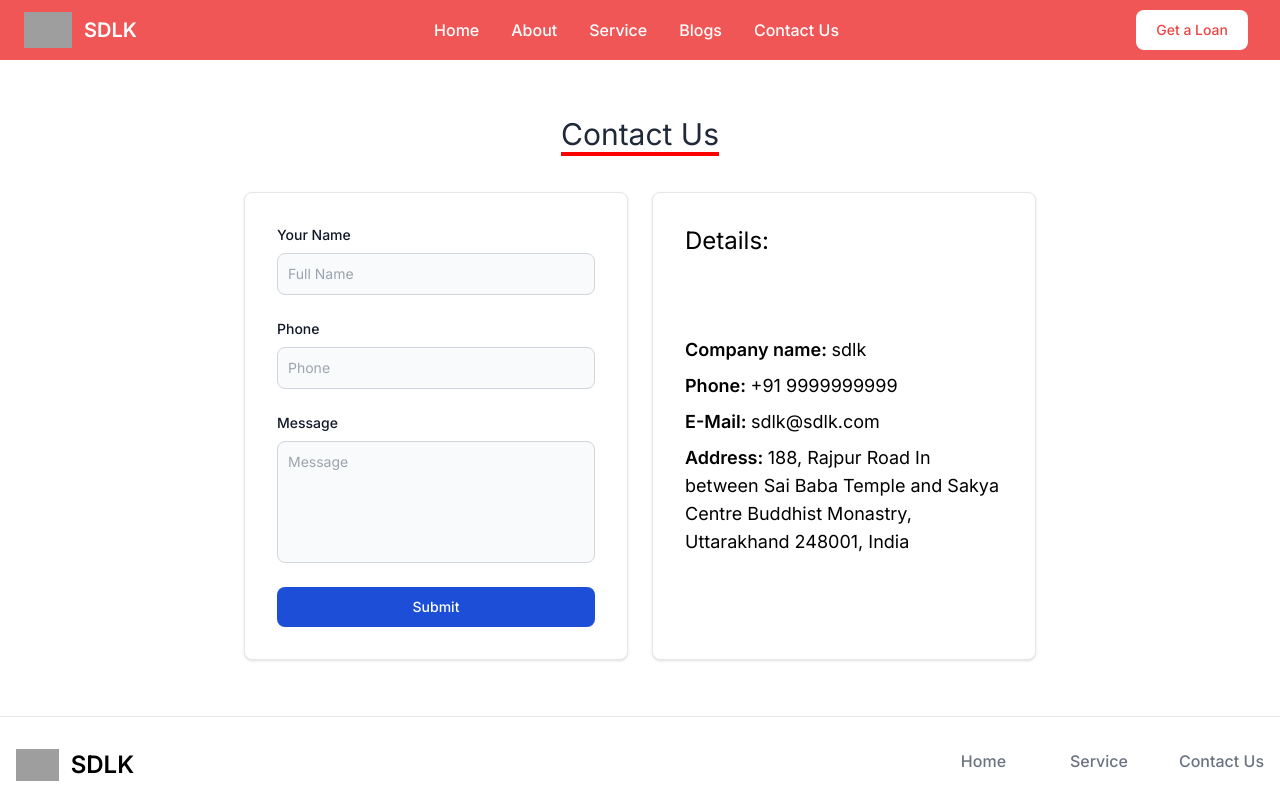
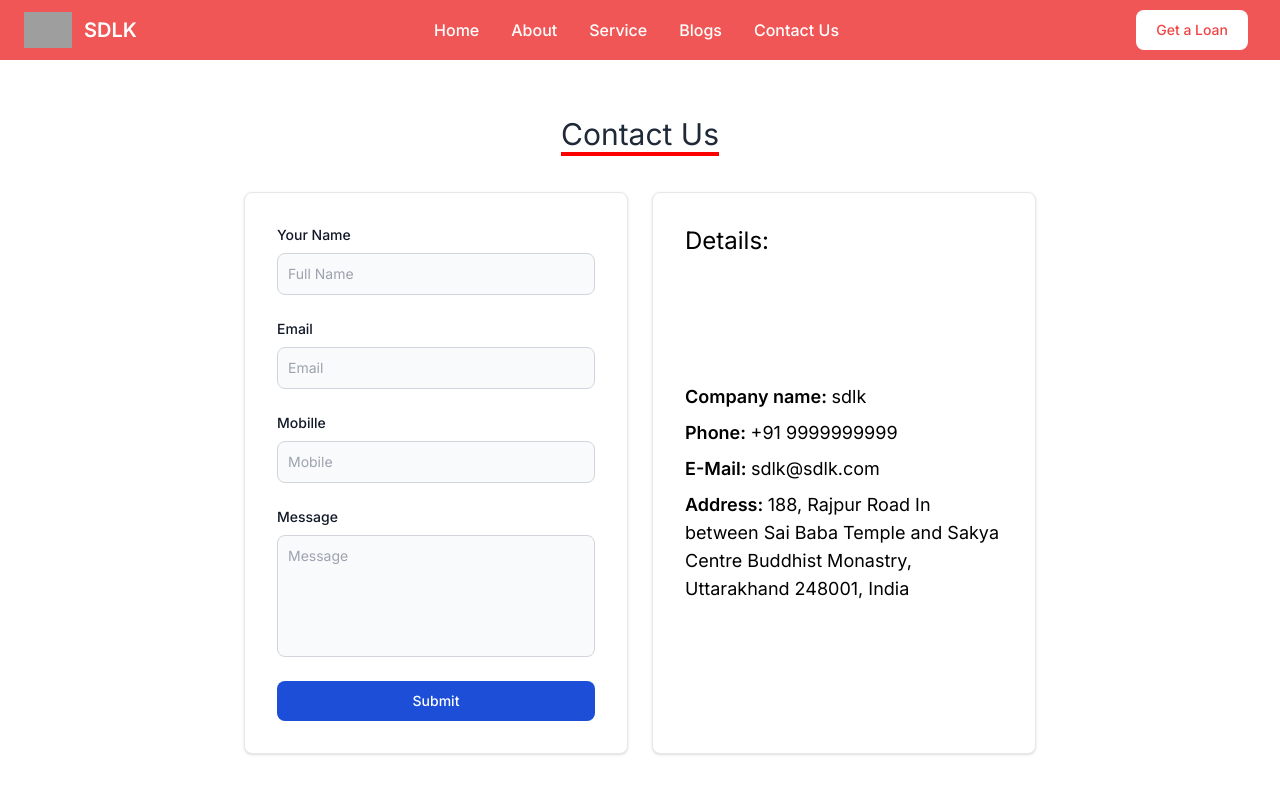
Before and after one commit to abhishek-pearl/vipin-mern, a Next.js app: page /contactus in a window 1280 px wide. Shown: the top 793 px of the page. Built offline with nearby package versions, Linux system fonts and the light colour scheme; grey boxes are pictures that could not be loaded.

Commit message:
fixed contact api

```diff
--- a/src/app/contactus/page.js
+++ b/src/app/contactus/page.js
@@ -1,77 +1,147 @@
-import React from "react";
+"use client";
 
-const page = () => {
-  // /contact
+import axios from "axios";
+import React, { useState } from "react";
+import { useForm } from "react-hook-form";
+import { toast } from "sonner";
+
+const Page = () => {
+  const [loading, setLoading] = useState(false);
+  const {
+    register,
+    handleSubmit,
+    formState: { errors },
+  } = useForm();
+
+  const onSubmit = async (data) => {
+    setLoading(true);
+    try {
+      const response = await axios.post(
+        `${process.env.NEXT_PUBLIC_API_URL}/contact`,
+        data
+      );
+      setLoading(false);
+      toast.success("Sumbitted...");
+      console.log(response);
+    } catch (error) {
+      setLoading(false);
+      console.log(error);
+      toast.error("Server is Busy...");
+      setLoading(false);
+    }
+  };
 
   return (
-    <>
     <section className="py-14 px-20 flex flex-col space-y-10">
       <div className="w-full text-center flex justify-center">
-          <h1 className="text-3xl w-fit text-gray-800  shadow-[0_4px#ff0000]">
+        <h1 className="text-3xl w-fit text-gray-800 shadow-[0_4px#ff0000]">
           Contact Us
         </h1>
       </div>
       <div className="flex flex-row gap-6 flex-wrap justify-center">
-          <div class="w-full max-w-sm p-4 bg-white border border-gray-200 rounded-lg shadow sm:p-6 md:p-8 ">
-            <form class="space-y-6" action="#">
+        <div className="w-full max-w-sm p-4 bg-white border border-gray-200 rounded-lg shadow sm:p-6 md:p-8">
+          <form onSubmit={handleSubmit(onSubmit)} className="space-y-6">
             <div>
               <label
-                  for="email"
-                  class="block mb-2 text-sm font-medium text-gray-900 "
+                htmlFor="name"
+                className="block mb-2 text-sm font-medium text-gray-900"
               >
                 Your Name
               </label>
               <input
                 type="text"
-                  name="name"
+                {...register("name", { required: "Name is required" })}
                 id="name"
-                  class="bg-gray-50 border border-gray-300 text-gray-900 text-sm rounded-lg focus:ring-blue-500 focus:border-blue-500 block w-full p-2.5"
+                className="bg-gray-50 border border-gray-300 text-gray-900 text-sm rounded-lg focus:ring-blue-500 focus:border-blue-500 block w-full p-2.5"
                 placeholder="Full Name"
-                  required
               />
+              {errors.name && (
+                <p className="text-red-500 text-sm mt-1">
+                  {errors.name.message}
+                </p>
+              )}
             </div>
             <div>
               <label
-                  for="email"
-                  class="block mb-2 text-sm font-medium text-gray-900 dark:text-white"
+                htmlFor="email"
+                className="block mb-2 text-sm font-medium text-gray-900"
               >
-                  Phone
+                Email
               </label>
               <input
                 type="text"
-                  name="phone"
-                  id="phone"
-                  class="bg-gray-50 border border-gray-300 text-gray-900 text-sm rounded-lg focus:ring-blue-500 focus:border-blue-500 block w-full p-2.5"
-                  placeholder="Phone"
-                  required
+                {...register("email", { required: "Email is required" })}
+                id="email"
+                className="bg-gray-50 border border-gray-300 text-gray-900 text-sm rounded-lg focus:ring-blue-500 focus:border-blue-500 block w-full p-2.5"
+                placeholder="Email"
               />
+              {errors.eamil && (
+                <p className="text-red-500 text-sm mt-1">
+                  {errors.email.message}
+                </p>
+              )}
             </div>
             <div>
               <label
-                  for="email"
-                  class="block mb-2 text-sm font-medium text-gray-900 dark:text-white"
+                htmlFor="mobile"
+                className="block mb-2 text-sm font-medium text-gray-900"
+              >
+                Mobille
+              </label>
+              <input
+                type="text"
+                {...register("mobile", {
+                  required: "Mobile number is required",
+                })}
+                id="mobile"
+                className="bg-gray-50 border border-gray-300 text-gray-900 text-sm rounded-lg focus:ring-blue-500 focus:border-blue-500 block w-full p-2.5"
+                placeholder="Mobile"
+              />
+              {errors.mobile && (
+                <p className="text-red-500 text-sm mt-1">
+                  {errors.mobile.message}
+                </p>
+              )}
+            </div>
+            <div>
+              <label
+                htmlFor="message"
+                className="block mb-2 text-sm font-medium text-gray-900"
               >
                 Message
               </label>
               <textarea
-                  type="text"
-                  name="name"
-                  id="name"
+                {...register("message", { required: "Message is required" })}
+                id="message"
                 rows={5}
-                  class="bg-gray-50 border border-gray-300 text-gray-900 text-sm rounded-lg focus:ring-blue-500 focus:border-blue-500 block w-full p-2.5 resize-none"
+                className="bg-gray-50 border border-gray-300 text-gray-900 text-sm rounded-lg focus:ring-blue-500 focus:border-blue-500 block w-full p-2.5 resize-none"
                 placeholder="Message"
-                  required
               />
+              {errors.message && (
+                <p className="text-red-500 text-sm mt-1">
+                  {errors.message.message}
+                </p>
+              )}
             </div>
+            {loading ? (
+              <button
+                disabled={loading}
+                type="button"
+                className="w-full text-white bg-blue-700 hover:bg-blue-800 focus:ring-4 focus:outline-none focus:ring-blue-300 font-medium rounded-lg text-sm px-5 py-2.5 text-center"
+              >
+                Loading...
+              </button>
+            ) : (
               <button
                 type="submit"
-                class="w-full text-white bg-blue-700 hover:bg-blue-800 focus:ring-4 focus:outline-none focus:ring-blue-300 font-medium rounded-lg text-sm px-5 py-2.5 text-center "
+                className="w-full text-white bg-blue-700 hover:bg-blue-800 focus:ring-4 focus:outline-none focus:ring-blue-300 font-medium rounded-lg text-sm px-5 py-2.5 text-center"
               >
                 Submit
               </button>
+            )}
           </form>
         </div>
-          <div class="w-full max-w-sm p-4 bg-white border border-gray-200 rounded-lg shadow sm:p-6 md:p-8 flex flex-col gap-2">
+        <div className="w-full max-w-sm p-4 bg-white border border-gray-200 rounded-lg shadow sm:p-6 md:p-8 flex flex-col gap-2">
           <div className="text-2xl">Details:</div>
           <div className="flex flex-col gap-2 justify-center h-full text-lg">
             <div>
@@ -86,16 +156,15 @@ const page = () => {
               <span className="font-semibold">E-Mail: </span> sdlk@sdlk.com
             </div>
             <div>
-                <span className="font-semibold">Address: </span> 188, Rajpur
-                Road In between Sai Baba Temple and Sakya Centre Buddhist
-                Monastry, Uttarakhand 248001, India
+              <span className="font-semibold">Address: </span> 188, Rajpur Road
+              In between Sai Baba Temple and Sakya Centre Buddhist Monastry,
+              Uttarakhand 248001, India
             </div>
           </div>
         </div>
       </div>
     </section>
-    </>
   );
 };
 
-export default page;
+export default Page;
```
Lines whose indentation alone changed are shown as unchanged.
